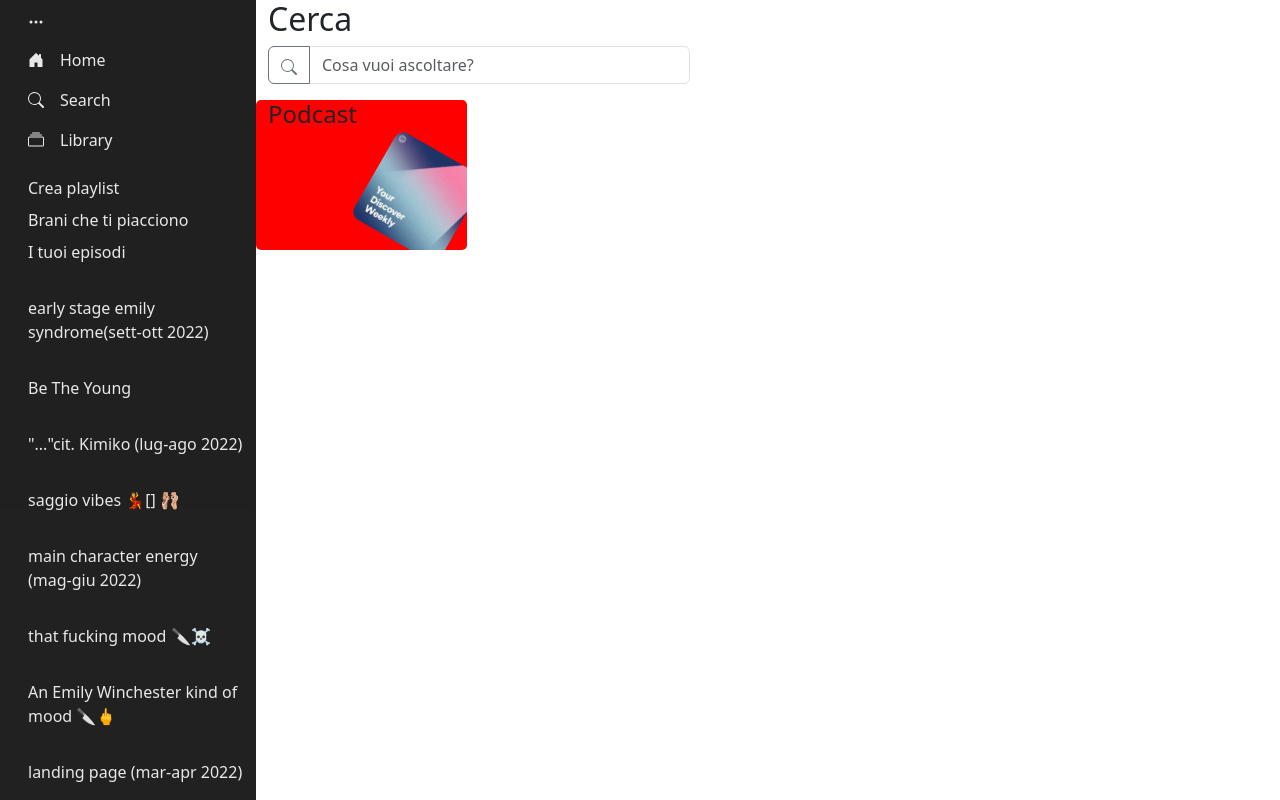
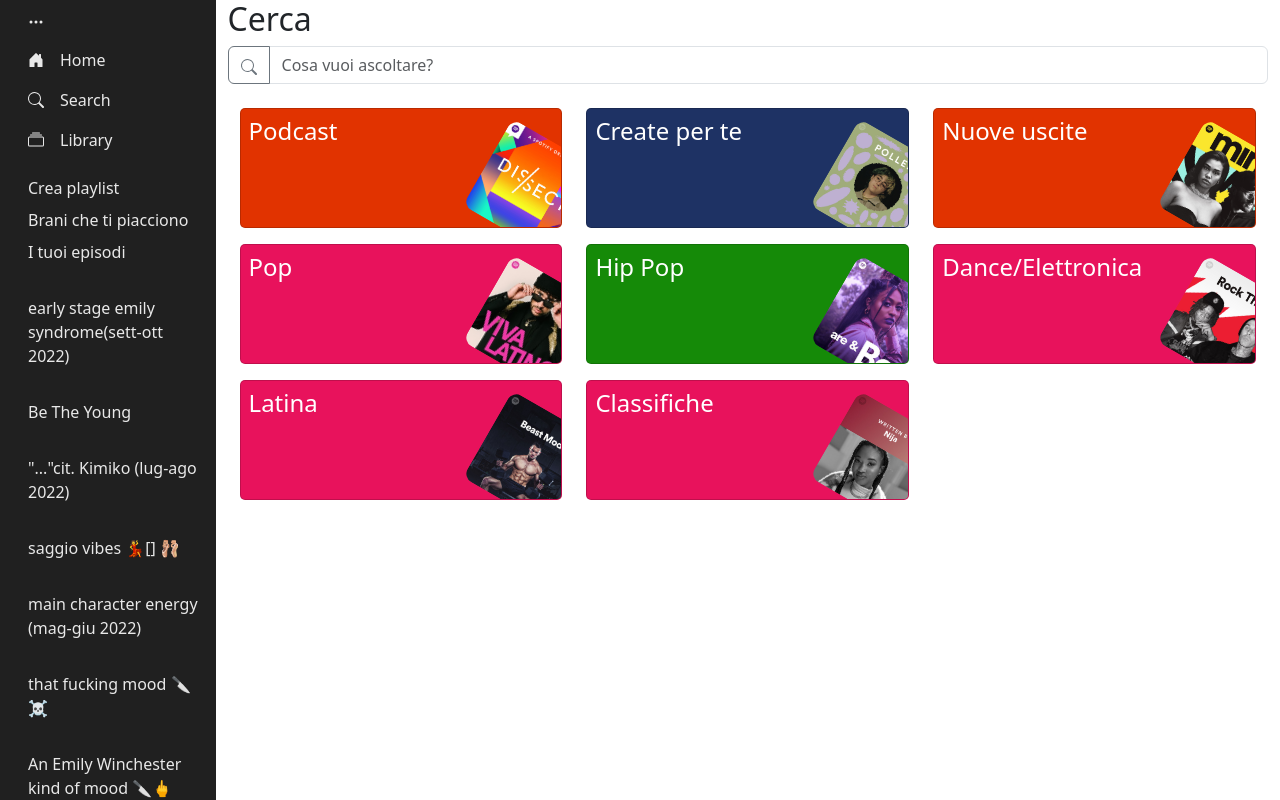
Before and after one commit to SimoneAiello97/Spotify-clone, a plain HTML site: page project/index.html in a window 1280 px wide. Both pictures are taken after a click on the link "Search". Drawn offline with nearby package versions, Linux system fonts and the light colour scheme; no server answers.

Commit message:
piccolo push

```diff
--- a/project/assets/scss/partials/_searchCards.scss
+++ b/project/assets/scss/partials/_searchCards.scss
@@ -1,16 +1,39 @@
 #searchCards{
-    .col-6{
-        height: 150px;
-        background-color: red;
+    .card{
+        height: 120px;
+        background-color: #e13300;
         overflow: hidden;
         border-radius: 5px;
+        position: relative;
+        color: #ffffff;
         img{
             width: 100px;
             border-radius: 10px;
             transform: rotate(30deg);
-            position: relative;
-            left: 100px;
-            top: 10px;
+            position: absolute;
+            right: -20px;
+            bottom: -10px;
+            @media screen and (max-width:576px) {
+                width: 80px;
+            }
         }
     }
+    .card2{
+        background-color: #1e3264;
+    }
+    .card4{
+        background-color: #e8125c;
+    }
+    .card5{
+        background-color: #158a08;
+    }
+    .card6{
+        background-color: #e8125c;
+    }
+    .card7{
+        background-color: #e8125c;
+    }
+    .card8{
+        background-color: #e8125c;
+    }
 }
--- a/project/index.html
+++ b/project/index.html
@@ -79,8 +79,8 @@
     </nav>
   <!-- fine nav -->
   <!-- inizio main -->
-    <main class="d-block">
-      <div class="container">
+    <main class="d-block w-100">
+      <div class="container-fluid">
         <div class="row" id="rowPrincipal">
         </div>
       </div>
--- a/project/script/search.js
+++ b/project/script/search.js
@@ -39,10 +39,54 @@ searchBtn.addEventListener('click', () => {
                 </button>
                 <input type="text" class="form-control" placeholder="Cosa vuoi ascoltare?" aria-label="Example text with button addon" aria-describedby="button-addon1">
             </div>
-            <div class="row rows-col-lg-5" id="searchCards">
-                <div class="col-6">
-                    <h4>Podcast</h4>
-                    <img src="assets/imgs/search/image-1.jpeg">
+            <div class="row ms-0" id="searchCards">
+                <div class="col-6 col-md-4">
+                    <div class="card p-2 my-2">
+                        <h4>Podcast</h4>
+                        <img src="assets/imgs/search/image-2.jpg">
+                    </div>
+                </div>
+                <div class="col-6 col-md-4">
+                    <div class="card card2 p-2 my-2">
+                        <h4>Create per te</h4>
+                        <img src="assets/imgs/search/image-3.jpg">
+                    </div>
+                </div>
+                <div class="col-6 col-md-4">
+                    <div class="card card3 p-2 my-2">
+                        <h4>Nuove uscite</h4>
+                        <img src="assets/imgs/search/image-4.jpg">
+                    </div>
+                </div>
+                <div class="col-6 col-md-4">
+                    <div class="card card4 p-2 my-2">
+                        <h4>Pop</h4>
+                        <img src="assets/imgs/search/image-5.jpg">
+                    </div>
+                </div>
+                <div class="col-6 col-md-4">
+                    <div class="card card5 p-2 my-2">
+                        <h4>Hip Pop</h4>
+                        <img src="assets/imgs/search/image-6.jpg">
+                    </div>
+                </div>
+                <div class="col-6 col-md-4">
+                    <div class="card card6 p-2 my-2">
+                        <h4>Dance/Elettronica</h4>
+                        <img src="assets/imgs/search/image-7.jpg">
+                    </div>
+                </div>
+                <div class="col-6 col-md-4">
+                    <div class="card card7 p-2 my-2">
+                        <h4>Latina</h4>
+                        <img src="assets/imgs/search/image-8.jpg">
+                    </div>
+                </div>
+                <div class="col-6 col-md-4">
+                    <div class="card card8 p-2 my-2">
+                        <h4>Classifiche</h4>
+                        <img src="assets/imgs/search/image-9.jpg">
+                    </div>
                 </div>
             </div>
         </div>
```
Also changed, not shown: project/assets/scss/style.css, 1 other file.
